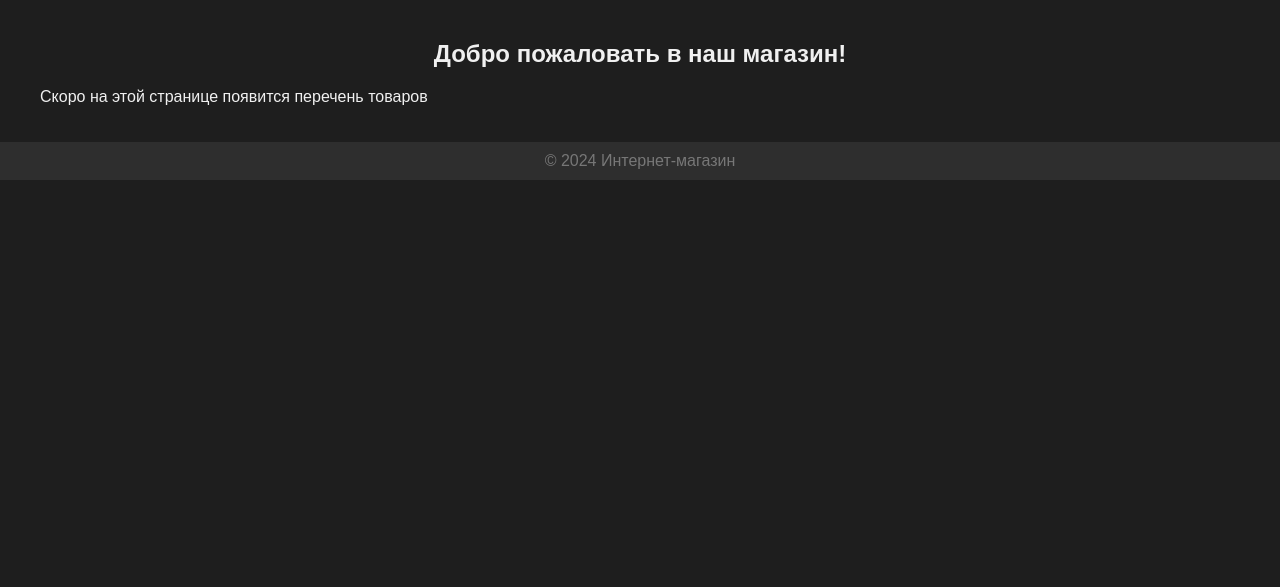
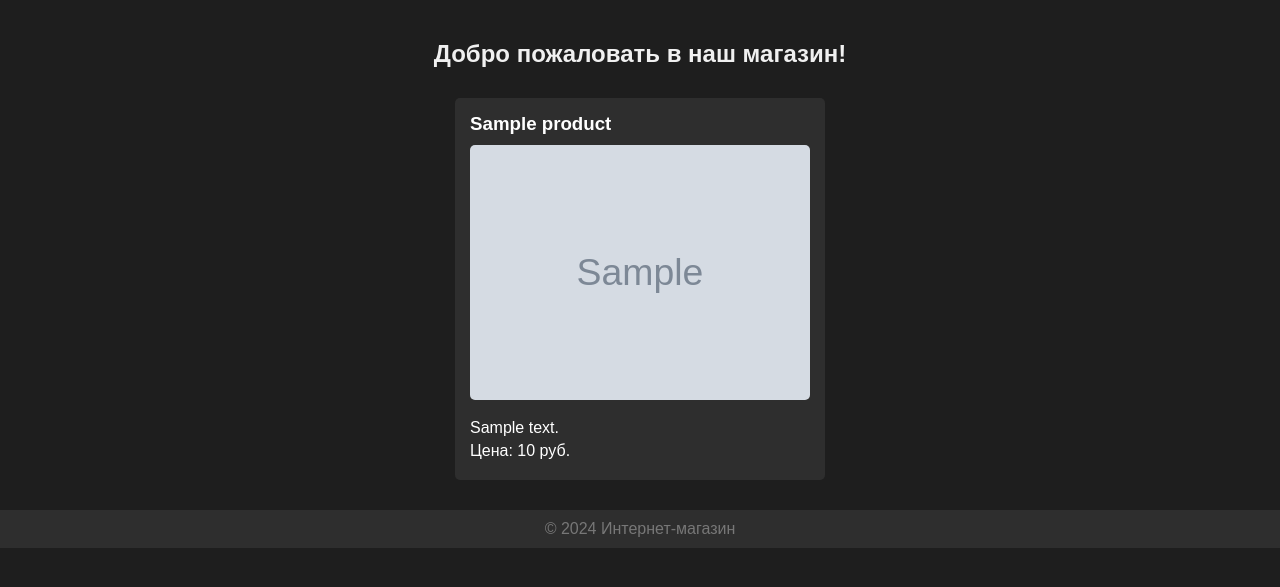
Before and after one commit to Cher-Cash/basic_shop, a Flask app: page / in a window 1280 px wide. Shown: the part 118-705 px from the top of the page. Run offline with Flask 3, Linux system fonts and the light colour scheme; tables that the repository leaves empty hold one stand-in row (values such as "Sample post"); grey boxes marked "Sample" are stand-in pictures.

Commit message:
add products on index page

```diff
--- a/app.py
+++ b/app.py
@@ -15,13 +15,16 @@ migrate = Migrate(app, db)
 class Product(db.Model):
     id = db.Column(db.Integer, primary_key=True)
     name = db.Column(db.String(30))
-    photo = db.Column(db.String(50))
+    photo = db.Column(db.String(200))
     product = db.Column(db.String(50))
     description = db.Column(db.String(2048))
     price = db.Column(db.Integer)
     discount = db.Column(db.Integer)
     attributes = db.relationship('Attributes', backref='product', lazy=False)
     orders = db.relationship('Orders', backref='product', lazy=True)
+
+    def __repr__(self):
+        return f'<Product {self.name}>'
 
 class Attributes(db.Model):
     id = db.Column(db.Integer, primary_key=True)
@@ -47,7 +50,8 @@ admin.add_view(MyModelView(Orders, db.session))
 
 @app.route('/')
 def index():
-    return render_template('index.html')
+    products = Product.query.all()
+    return render_template('index.html', products=products)
 
 @app.route('/contact')
 def contact():
--- a/static/css/styles.css
+++ b/static/css/styles.css
@@ -6,21 +6,19 @@ body {
     color: #f0f0f0;
 }
 
-/* Стили заголовков */
 h1 {
     color: #ffffff;
-    text-align: center; /* Центрируем хэдер */
+    text-align: center;
 }
 
 h2 {
     text-align: center;
 }
 
-/* Навигация */
 nav {
     background-color: #333;
     padding: 10px;
-    text-align: center; /* Центрируем элементы навигации */
+    text-align: center;
 }
 
 nav a {
@@ -38,17 +36,47 @@ nav a.active {
     color: #ffcc00; /* Цвет активной ссылки */
 }
 
-/* Контейнер */
 .container {
     max-width: 1200px;
     margin: 0 auto;
     padding: 20px;
 }
 
-/* Футер */
+.products {
+    display: flex;
+    flex-wrap: wrap;
+    justify-content: space-around;
+    margin-top: 20px;
+}
+
+.product {
+    background-color: #2e2e2e;
+    color: #fff;
+    padding: 15px;
+    margin: 10px;
+    border-radius: 5px;
+    width: calc(30% - 20px); /* Три продукта в ряд */
+}
+
+.product h3 {
+    margin: 0 0 10px;
+}
+
+.product p {
+    margin: 5px 0;
+}
+
+.product img {
+    width: 100%; /* Ширина изображения 100% от родительского блока */
+    height: auto; /* Автоматическая высота */
+    border-radius: 5px; /* Закругление углов */
+    margin-bottom: 10px; /* Отступ снизу */
+}
+
 footer {
     background-color: #2e2e2e;
     color: #777;
     padding: 10px;
-    text-align: center; /* Центрируем футер */
+    text-align: center;
+    margin-top: auto;
 }
--- a/templates/index.html
+++ b/templates/index.html
@@ -4,5 +4,14 @@
 
 {% block content %}
 <h2>Добро пожаловать в наш магазин!</h2>
-<p>Скоро на этой странице появится перечень товаров</p>
+<div class="products">
+    {% for product in products %}
+    <div class="product">
+        <h3>{{ product.name }}</h3>
+        <img src="{{ product.photo }}" alt="{{ product.name }}" class="product-photo">
+        <p>{{ product.description }}</p>
+        <p>Цена: {{ product.price }} руб.</p>
+    </div>
+    {% endfor %}
+</div>
 {% endblock %}
```
